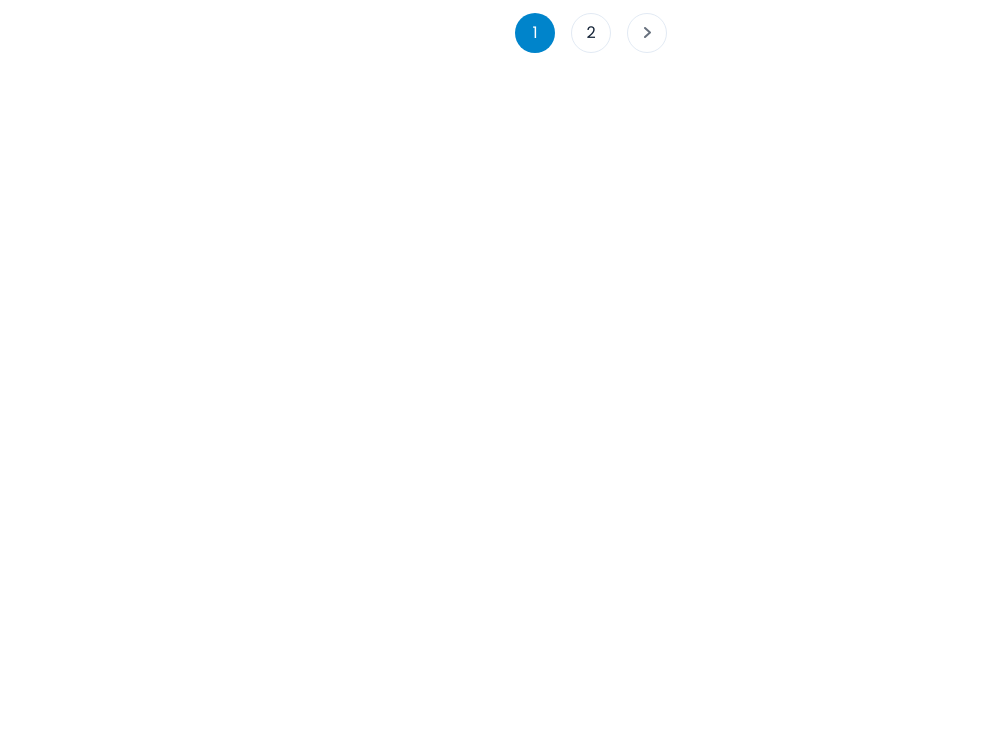
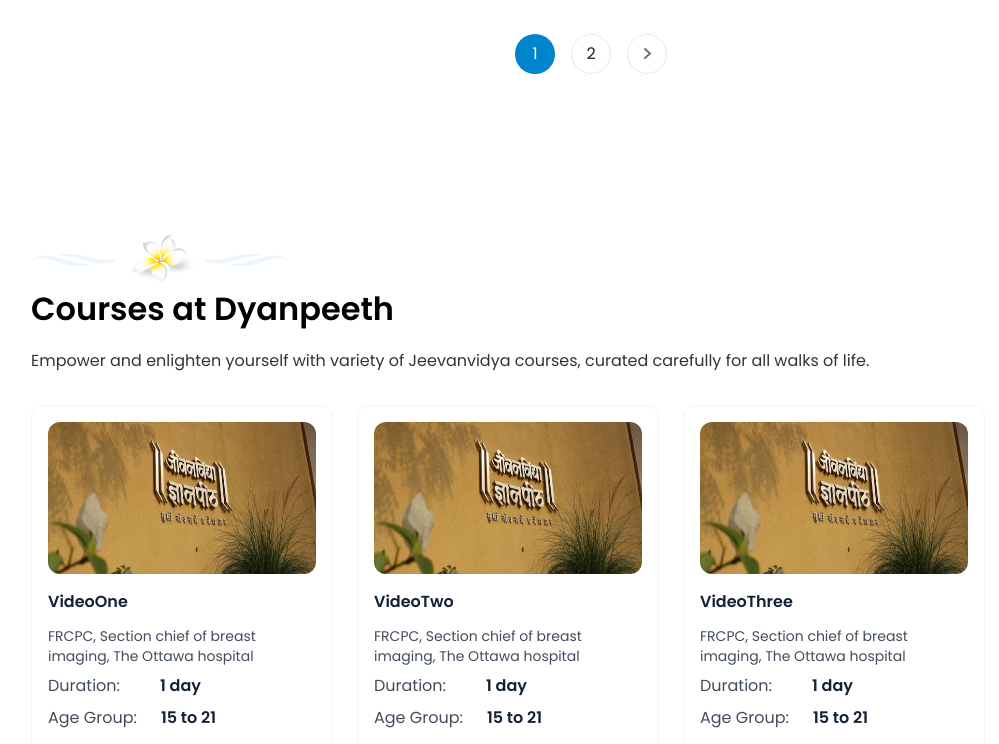
Before and after one commit to Lemon-Yellow-LLP/jeevanvidya, a React (Vite) app: page /dnyanpeeth in a window 1280 px wide. Shown: the part 2000-2744 px from the top of the page, without its empty margins (49-1048 px from the left). Before the commit the page ends 2133 px from the top, so only its background shows below. Built offline with nearby package versions, Linux system fonts and the light colour scheme.

Commit message:
tested course card component

```diff
--- a/src/pages/Dnyanpeeth/index.jsx
+++ b/src/pages/Dnyanpeeth/index.jsx
@@ -6,6 +6,7 @@ import Flower from '@/assets/section-flower.png';
 import Pagination from '@/components/Pagination';
 import PageOne from './pagination-pages/PageOne';
 import PageTwo from './pagination-pages/PageTwo';
+import CourseCard from '@/components/CourseCard';
 
 const feedbackData = [
   {
@@ -25,6 +26,30 @@ const feedbackData = [
   },
 ];
 
+const coursesData = [
+  {
+    title: 'VideoOne',
+    desc: 'FRCPC, Section chief of breast imaging, The Ottawa hospital',
+    img: TestImage,
+    duration: '1 day',
+    ageGroup: '15 to 21',
+  },
+  {
+    title: 'VideoTwo',
+    desc: 'FRCPC, Section chief of breast imaging, The Ottawa hospital',
+    img: TestImage,
+    duration: '1 day',
+    ageGroup: '15 to 21',
+  },
+  {
+    title: 'VideoThree',
+    desc: 'FRCPC, Section chief of breast imaging, The Ottawa hospital',
+    img: TestImage,
+    duration: '1 day',
+    ageGroup: '15 to 21',
+  },
+];
+
 const pages = [<PageOne />, <PageTwo />];
 
 const Dnyanpeeth = () => {
@@ -38,21 +63,23 @@ const Dnyanpeeth = () => {
 
       <div className='p-20'>
         <div className='flex justify-center w-full'>
-          <img src={Flower} alt='' />
+          <img src={Flower} alt='flower' />
         </div>
         <h2 className='text-center text-[32px] font-semibold'>Feedbacks & Videos</h2>
         <p className='text-center mt-4 font-normal opacity-80'>
           We take immense pride in the accolades and acknowledgments we have received for our
           outstanding achievements and contributions.
         </p>
-        <div className='flex gap-6 mt-8'>
+        <div className='flex gap-6 mt-8 overflow-auto'>
           {feedbackData.map((data, index) => (
+            <div className='min-w-[410px]'>
               <MediaCard
                 cardTitle={data.title}
                 cardDesc={data.desc}
                 key={index}
                 cardImage={data.img}
               />
+            </div>
           ))}
         </div>
       </div>
@@ -60,6 +87,29 @@ const Dnyanpeeth = () => {
       <div className='p-20'>
         <Pagination pages={pages} />
       </div>
+
+      <div className='p-20'>
+        <img src={Flower} alt='flower' />
+        <h2 className='text-[32px] font-semibold'>Courses at Dyanpeeth</h2>
+        <p className='mt-4 font-normal opacity-80'>
+          Empower and enlighten yourself with variety of Jeevanvidya courses, curated carefully for
+          all walks of life.
+        </p>
+        <div className='flex gap-6 mt-8 overflow-auto'>
+          {coursesData.map((data, index) => (
+            <div className='min-w-[302px] max-w-[302px]'>
+              <CourseCard
+                title={data.title}
+                desc={data.desc}
+                key={index}
+                image={data.img}
+                duration={data.duration}
+                ageGroup={data.ageGroup}
+              />
+            </div>
+          ))}
+        </div>
+      </div>
     </div>
   );
 };
```
Lines whose indentation alone changed are shown as unchanged.
